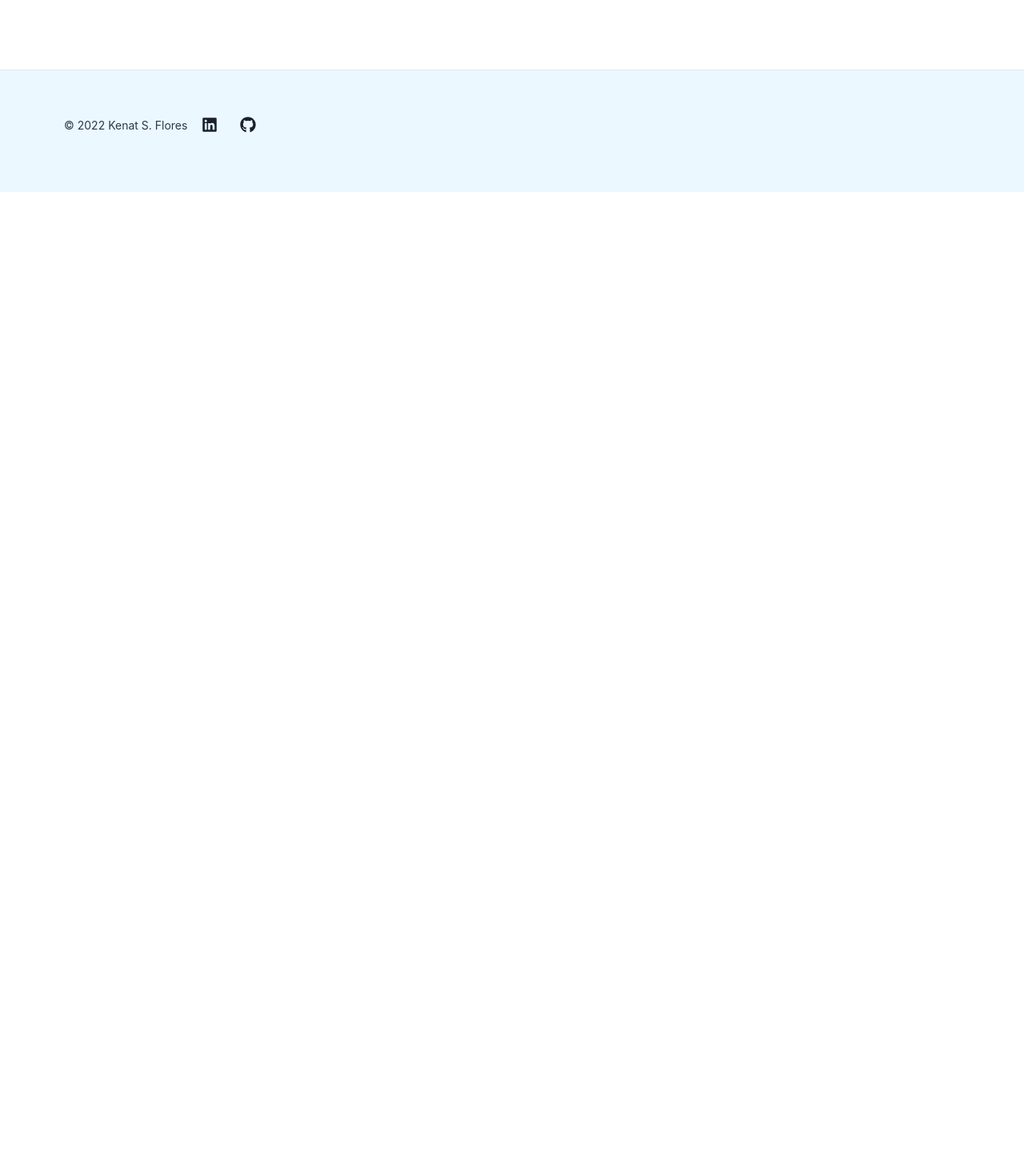
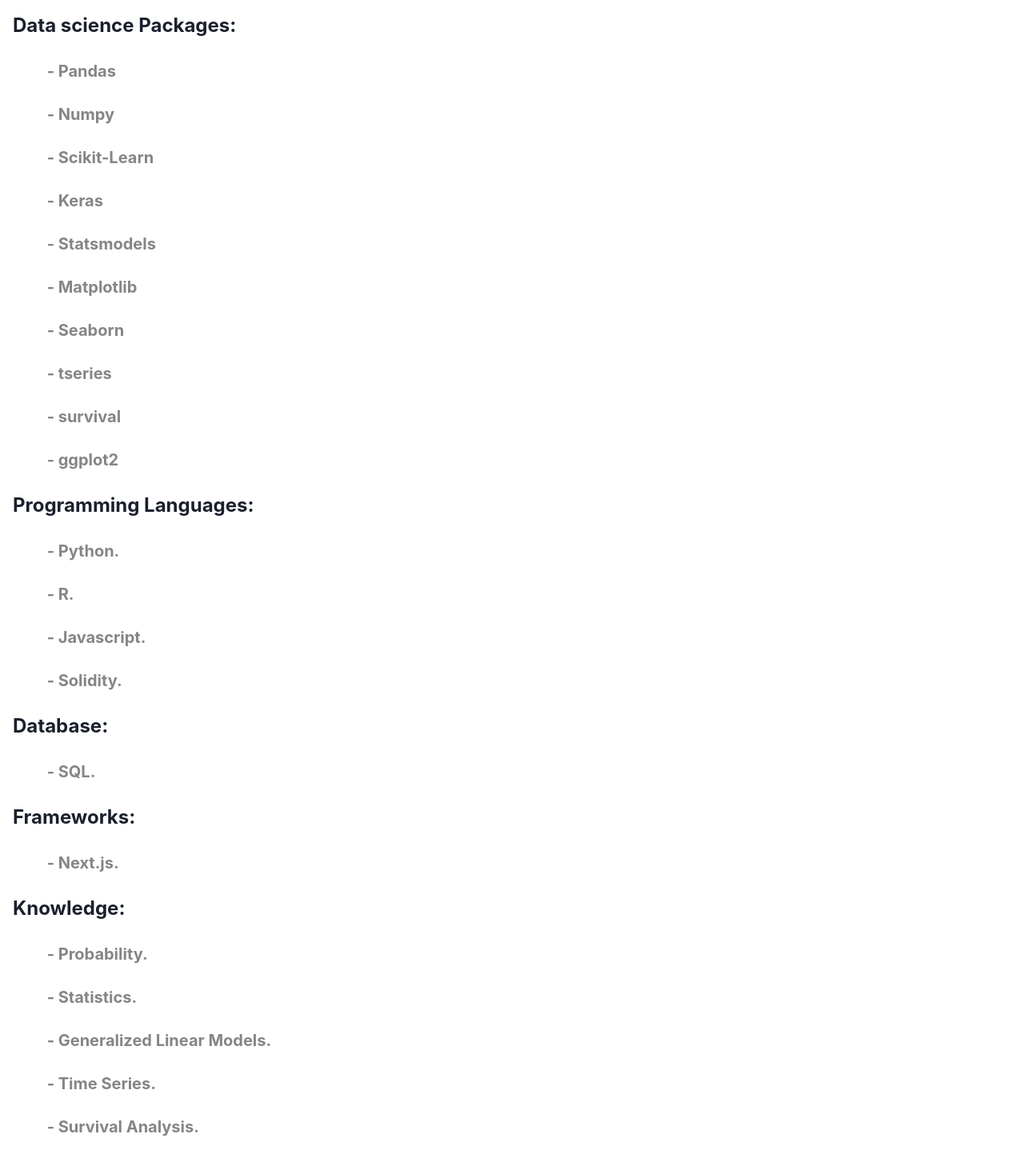
Before and after one commit to KenatSF/kenny-projects, a Next.js app: page /skills in a window 1280 px wide. Shown: the part 560-2013 px from the top of the page at 80% size. Before the commit the page ends 800 px from the top, so only its background shows below. Built offline with nearby package versions, Linux system fonts and the light colour scheme.

Commit message:
Skills pages finished

```diff
--- a/pages/electricity.js
+++ b/pages/electricity.js
@@ -326,6 +326,9 @@
                     Database 3: Global Power-Plants
                 </Text>
             </Link>
+            <br />
+            <br />
+            <br />
         </Box>
 
     )
--- a/pages/skills.js
+++ b/pages/skills.js
@@ -1,15 +1,139 @@
-import { Flex, Text, Box, TableContainer, Table, TableCaption, Thead, Tbody, Tr, Td, Th, Tfoot } from "@chakra-ui/react";
+import { Flex, Text, Box, TableContainer, Table, TableCaption, Thead, Tbody, Tr, Td, Th, Tfoot, Center, Image } from "@chakra-ui/react";
 import React from "react";
 
 
 export default function Skills() {
 
     return (
-        <Flex direction="column" justifyContent="center" alignItems="center" width="50vw" height="50vh" bgColor="white">
-            <Text>
-                Hellow World!, from Skills
+        <Box>
+            <Center>
+                <Text fontSize='45px' as='b' color='blackAlpha.700'>Skills</Text>
+            </Center>
+            <Center>
+                <Box boxSize='xs'>
+                    <Image src="./rubikCube.png" alt='skills' />
+                </Box>
+            </Center>
+            <br />
+            <br />
+            <br />
+            <Text fontSize='2xl' noOfLines={[1]} as='b'>
+                Data science Packages:
             </Text>
-        </Flex>
+            <br />
+            <Text fontSize='xl' noOfLines={[1, 2, 3]} as='b' color='blackAlpha.600'>
+                &nbsp;&nbsp;&nbsp;&nbsp;&nbsp;&nbsp;&nbsp;&nbsp; - Pandas
+            </Text>
+            <br />
+            <Text fontSize='xl' noOfLines={[1, 2, 3]} as='b' color='blackAlpha.600'>
+                &nbsp;&nbsp;&nbsp;&nbsp;&nbsp;&nbsp;&nbsp;&nbsp; - Numpy
+            </Text>
+            <br />
+            <Text fontSize='xl' noOfLines={[1, 2, 3]} as='b' color='blackAlpha.600'>
+                &nbsp;&nbsp;&nbsp;&nbsp;&nbsp;&nbsp;&nbsp;&nbsp; - Scikit-Learn
+            </Text>
+            <br />
+            <Text fontSize='xl' noOfLines={[1, 2, 3]} as='b' color='blackAlpha.600'>
+                &nbsp;&nbsp;&nbsp;&nbsp;&nbsp;&nbsp;&nbsp;&nbsp; - Keras
+            </Text>
+            <br />
+            <Text fontSize='xl' noOfLines={[1, 2, 3]} as='b' color='blackAlpha.600'>
+                &nbsp;&nbsp;&nbsp;&nbsp;&nbsp;&nbsp;&nbsp;&nbsp; - Statsmodels
+            </Text>
+            <br />
+            <Text fontSize='xl' noOfLines={[1, 2, 3]} as='b' color='blackAlpha.600'>
+                &nbsp;&nbsp;&nbsp;&nbsp;&nbsp;&nbsp;&nbsp;&nbsp; - Matplotlib
+            </Text>
+            <br />
+            <Text fontSize='xl' noOfLines={[1, 2, 3]} as='b' color='blackAlpha.600'>
+                &nbsp;&nbsp;&nbsp;&nbsp;&nbsp;&nbsp;&nbsp;&nbsp; - Seaborn
+            </Text>
+            <br />
+            <Text fontSize='xl' noOfLines={[1, 2, 3]} as='b' color='blackAlpha.600'>
+                &nbsp;&nbsp;&nbsp;&nbsp;&nbsp;&nbsp;&nbsp;&nbsp; - tseries
+            </Text>
+            <br />
+            <Text fontSize='xl' noOfLines={[1, 2, 3]} as='b' color='blackAlpha.600'>
+                &nbsp;&nbsp;&nbsp;&nbsp;&nbsp;&nbsp;&nbsp;&nbsp; - survival
+            </Text>
+            <br />
+            <Text fontSize='xl' noOfLines={[1, 2, 3]} as='b' color='blackAlpha.600'>
+                &nbsp;&nbsp;&nbsp;&nbsp;&nbsp;&nbsp;&nbsp;&nbsp; - ggplot2
+            </Text>
+            <br />
+            <Text fontSize='2xl' noOfLines={[1]} as='b'>
+                Programming Languages:
+            </Text>
+            <br />
+            <Text fontSize='xl' noOfLines={[1, 2, 3]} as='b' color='blackAlpha.600'>
+                &nbsp;&nbsp;&nbsp;&nbsp;&nbsp;&nbsp;&nbsp;&nbsp; - Python.
+            </Text>
+            <br />
+            <Text fontSize='xl' noOfLines={[1, 2, 3]} as='b' color='blackAlpha.600'>
+                &nbsp;&nbsp;&nbsp;&nbsp;&nbsp;&nbsp;&nbsp;&nbsp; - R.
+            </Text>
+            <br />
+            <Text fontSize='xl' noOfLines={[1, 2, 3]} as='b' color='blackAlpha.600'>
+                &nbsp;&nbsp;&nbsp;&nbsp;&nbsp;&nbsp;&nbsp;&nbsp; - Javascript.
+            </Text>
+            <br />
+            <Text fontSize='xl' noOfLines={[1, 2, 3]} as='b' color='blackAlpha.600'>
+                &nbsp;&nbsp;&nbsp;&nbsp;&nbsp;&nbsp;&nbsp;&nbsp; - Solidity.
+            </Text>
+            <br />
+            <Text fontSize='2xl' noOfLines={[1]} as='b'>
+                Database:
+            </Text>
+            <br />
+            <Text fontSize='xl' noOfLines={[1, 2, 3]} as='b' color='blackAlpha.600'>
+                &nbsp;&nbsp;&nbsp;&nbsp;&nbsp;&nbsp;&nbsp;&nbsp; - SQL.
+            </Text>
+            <br />
+            <Text fontSize='2xl' noOfLines={[1]} as='b'>
+                Frameworks:
+            </Text>
+            <br />
+            <Text fontSize='xl' noOfLines={[1, 2, 3]} as='b' color='blackAlpha.600'>
+                &nbsp;&nbsp;&nbsp;&nbsp;&nbsp;&nbsp;&nbsp;&nbsp; - Next.js.
+            </Text>
+            <br />
+            <Text fontSize='2xl' noOfLines={[1]} as='b'>
+                Knowledge:
+            </Text>
+            <br />
+            <Text fontSize='xl' noOfLines={[1, 2, 3]} as='b' color='blackAlpha.600'>
+                &nbsp;&nbsp;&nbsp;&nbsp;&nbsp;&nbsp;&nbsp;&nbsp; - Probability.
+            </Text>
+            <br />
+            <Text fontSize='xl' noOfLines={[1, 2, 3]} as='b' color='blackAlpha.600'>
+                &nbsp;&nbsp;&nbsp;&nbsp;&nbsp;&nbsp;&nbsp;&nbsp; - Statistics.
+            </Text>
+            <br />
+            <Text fontSize='xl' noOfLines={[1, 2, 3]} as='b' color='blackAlpha.600'>
+                &nbsp;&nbsp;&nbsp;&nbsp;&nbsp;&nbsp;&nbsp;&nbsp; - Generalized Linear Models.
+            </Text>
+            <br />
+            <Text fontSize='xl' noOfLines={[1, 2, 3]} as='b' color='blackAlpha.600'>
+                &nbsp;&nbsp;&nbsp;&nbsp;&nbsp;&nbsp;&nbsp;&nbsp; - Time Series.
+            </Text>
+            <br />
+            <Text fontSize='xl' noOfLines={[1, 2, 3]} as='b' color='blackAlpha.600'>
+                &nbsp;&nbsp;&nbsp;&nbsp;&nbsp;&nbsp;&nbsp;&nbsp; - Survival Analysis.
+            </Text>
+            <br />
+            <Text fontSize='xl' noOfLines={[1, 2, 3]} as='b' color='blackAlpha.600'>
+                &nbsp;&nbsp;&nbsp;&nbsp;&nbsp;&nbsp;&nbsp;&nbsp; - Deep Learning.
+            </Text>
+            <br />
+            <br />
+            <br />
+            <br />
+            <br />
+            <br />
+            <br />
+            <br />
 
+
+        </Box>
     )
 }
```
Also changed, not shown: public/rubikCube.png (added).
